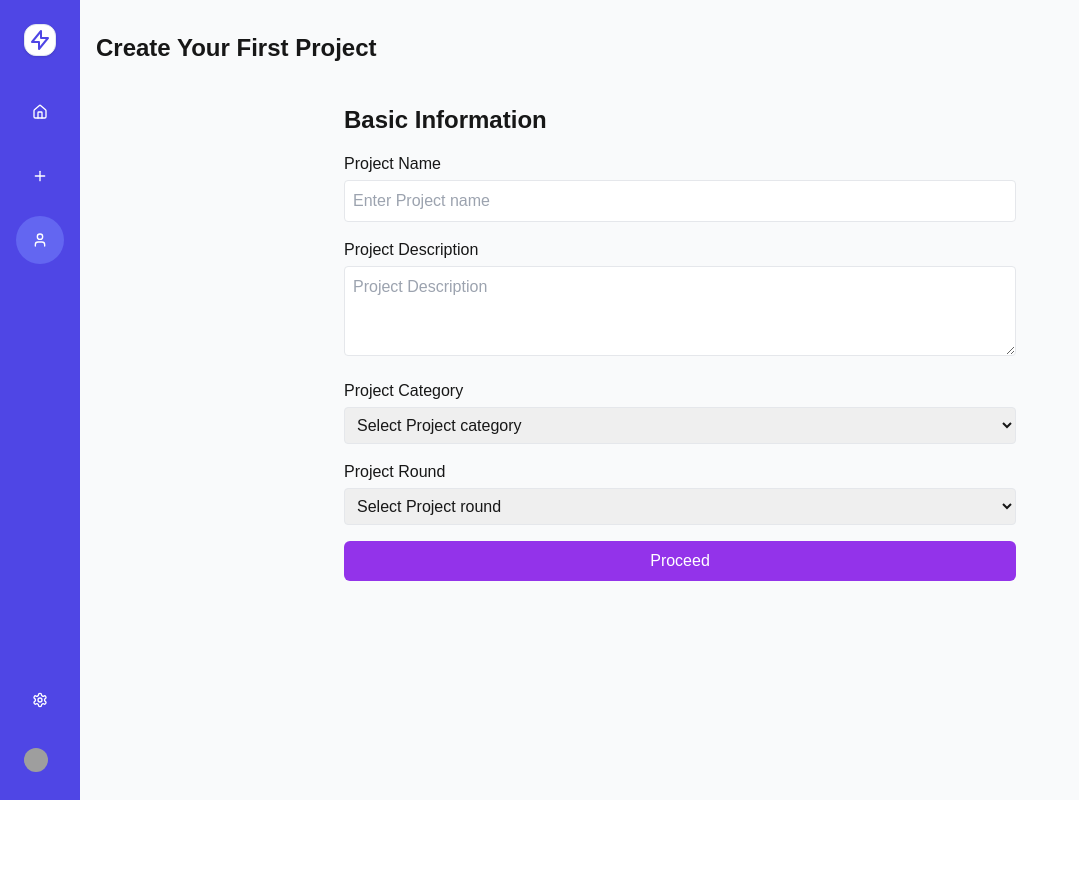
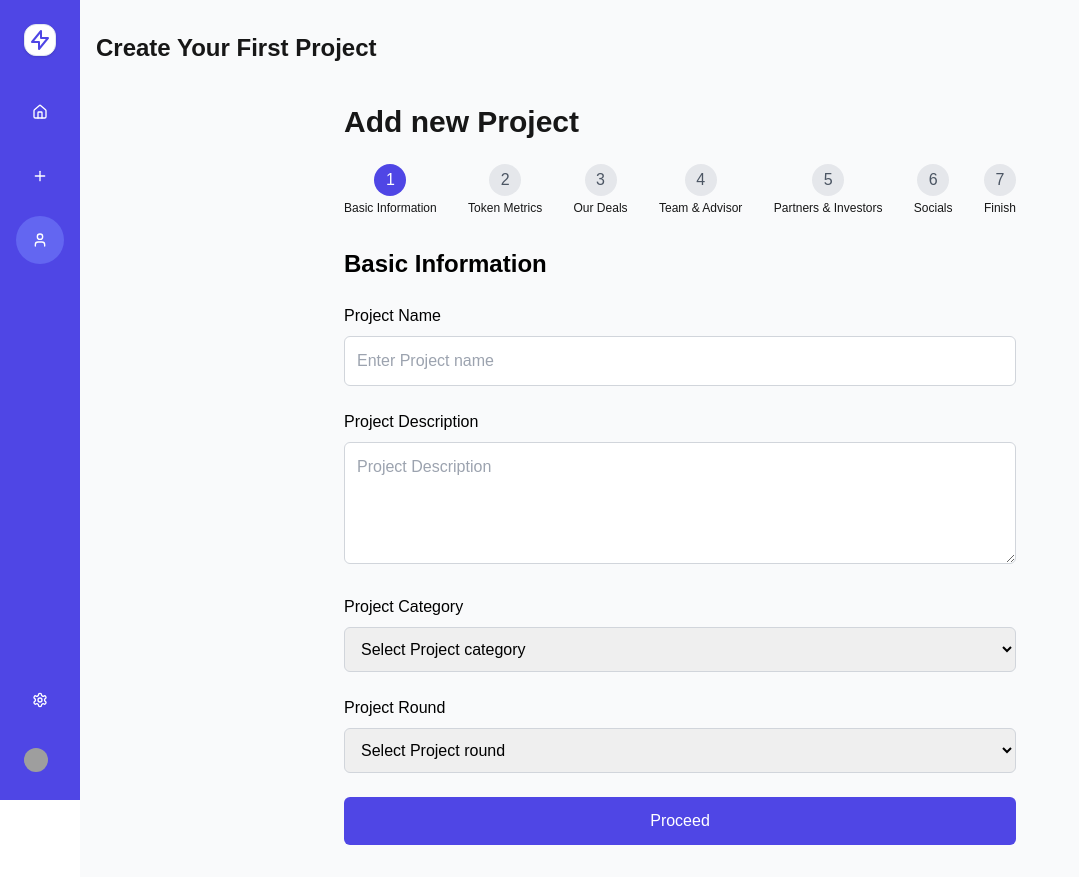
Before and after one commit to Zakiuddin53/vestify-vs, a Next.js app: page /vc/add-project in a window 1280 px wide. Shown: the whole page, without its empty margins (0-1079 px from the left). Before the commit the page ends 800 px from the top, so only its background shows below. Built offline with nearby package versions, Linux system fonts and the light colour scheme; grey boxes are pictures that could not be loaded.

Commit message:
integrated add project api and UI

```diff
--- a/src/components/projectComponents/BasicInformation.tsx
+++ b/src/components/projectComponents/BasicInformation.tsx
@@ -1,16 +1,14 @@
 "use client";
 
-import React, { useState, useEffect } from "react";
+import React, { useState } from "react";
 
 interface BasicInformationProps {
-  vcId: string;
   onComplete: (data: {
     info: {
       name: string;
       category: string;
       description: string;
       round: string;
-      vcId: string;
     };
   }) => void;
 }
@@ -20,13 +18,6 @@ const BasicInformation: React.FC<BasicInformationProps> = ({ onComplete }) => {
   const [description, setDescription] = useState("");
   const [category, setCategory] = useState("");
   const [round, setRound] = useState("");
-  const [vcId, setVcId] = useState("");
-
-  useEffect(() => {
-    // Access localStorage only on the client side
-    const storedVcId = localStorage.getItem("vcId") || "";
-    setVcId(storedVcId);
-  }, []);
 
   const handleSubmit = (e: React.FormEvent) => {
     e.preventDefault();
@@ -36,17 +27,19 @@ const BasicInformation: React.FC<BasicInformationProps> = ({ onComplete }) => {
         category,
         description,
         round,
-        vcId,
       },
     });
   };
 
   return (
-    <form onSubmit={handleSubmit} className="space-y-4">
-      <h2 className="text-2xl font-bold mb-4">Basic Information</h2>
+    <form onSubmit={handleSubmit} className="space-y-6">
+      <h2 className="text-2xl font-bold mb-6 text-black">Basic Information</h2>
 
       <div>
-        <label htmlFor="projectName" className="block mb-1">
+        <label
+          htmlFor="projectName"
+          className="block mb-2 font-medium text-black"
+        >
           Project Name
         </label>
         <input
@@ -55,13 +48,16 @@ const BasicInformation: React.FC<BasicInformationProps> = ({ onComplete }) => {
           value={name}
           onChange={(e) => setName(e.target.value)}
           placeholder="Enter Project name"
-          className="w-full p-2 border rounded"
+          className="w-full p-3 border border-gray-300 rounded-md"
           required
         />
       </div>
 
       <div>
-        <label htmlFor="projectDescription" className="block mb-1">
+        <label
+          htmlFor="projectDescription"
+          className="block mb-2 font-medium text-black"
+        >
           Project Description
         </label>
         <textarea
@@ -69,49 +65,61 @@ const BasicInformation: React.FC<BasicInformationProps> = ({ onComplete }) => {
           value={description}
           onChange={(e) => setDescription(e.target.value)}
           placeholder="Project Description"
-          className="w-full p-2 border rounded"
-          rows={3}
+          className="w-full p-3 border border-gray-300 rounded-md"
+          rows={4}
           required
         />
       </div>
 
       <div>
-        <label htmlFor="projectCategory" className="block mb-1">
+        <label
+          htmlFor="projectCategory"
+          className="block mb-2 font-medium text-black"
+        >
           Project Category
         </label>
         <select
           id="projectCategory"
           value={category}
           onChange={(e) => setCategory(e.target.value)}
-          className="w-full p-2 border rounded"
+          className="w-full p-3 border border-gray-300 rounded-md text-black"
           required
         >
           <option value="">Select Project category</option>
-          <option value="Crypto">Crypto</option>
-          {/* Add more categories as needed */}
+          <option value="DeFi">DeFi</option>
+          <option value="NFT">NFT</option>
+          <option value="GameFi">GameFi</option>
+          <option value="Infrastructure">Infrastructure</option>
         </select>
       </div>
 
       <div>
-        <label htmlFor="projectRound" className="block mb-1">
+        <label
+          htmlFor="projectRound"
+          className="block mb-2 font-medium text-black"
+        >
           Project Round
         </label>
         <select
           id="projectRound"
           value={round}
           onChange={(e) => setRound(e.target.value)}
-          className="w-full p-2 border rounded"
+          className="w-full p-3 border border-gray-300 rounded-md text-black"
           required
         >
           <option value="">Select Project round</option>
-          <option value="PRE_SEED">Pre-seed</option>
-          {/* Add more rounds as needed */}
+          <option value="PRE_SEED">Pre Seed</option>
+          <option value="SEED">Seed</option>
+          <option value="PRIVATE_1">Private 1</option>
+          <option value="PRIVATE_2">Private 2</option>
+          <option value="PRIVATE_3">Private 3</option>
+          <option value="PUBLIC">Public</option>
         </select>
       </div>
 
       <button
         type="submit"
-        className="w-full py-2 px-4 bg-purple-600 text-white rounded-md hover:bg-purple-700"
+        className="w-full py-3 px-4 bg-indigo-600 text-white rounded-md hover:bg-indigo-700"
       >
         Proceed
       </button>
--- a/src/components/projectComponents/OurDeals.tsx
+++ b/src/components/projectComponents/OurDeals.tsx
@@ -31,11 +31,11 @@ const OurDeals: React.FC<OurDealsProps> = ({ onComplete }) => {
   };
 
   return (
-    <form onSubmit={handleSubmit} className="space-y-4">
-      <h2 className="text-2xl font-bold mb-4">Our Deals</h2>
+    <form onSubmit={handleSubmit} className="space-y-6">
+      <h2 className="text-2xl font-bold mb-6 text-black">Our Deals</h2>
 
       <div>
-        <label htmlFor="minimum" className="block mb-1">
+        <label htmlFor="minimum" className="block mb-2 font-medium text-black">
           Minimum
         </label>
         <input
@@ -45,13 +45,13 @@ const OurDeals: React.FC<OurDealsProps> = ({ onComplete }) => {
           value={minimum}
           onChange={(e) => setMinimum(e.target.value)}
           placeholder="Enter Minimum"
-          className="w-full p-2 border rounded"
+          className="w-full p-3 border border-gray-300 rounded-md"
           required
         />
       </div>
 
       <div>
-        <label htmlFor="maximum" className="block mb-1">
+        <label htmlFor="maximum" className="block mb-2 font-medium text-black">
           Maximum
         </label>
         <input
@@ -61,20 +61,23 @@ const OurDeals: React.FC<OurDealsProps> = ({ onComplete }) => {
           value={maximum}
           onChange={(e) => setMaximum(e.target.value)}
           placeholder="Enter maximum"
-          className="w-full p-2 border rounded"
+          className="w-full p-3 border border-gray-300 rounded-md"
           required
         />
       </div>
 
       <div>
-        <label htmlFor="acceptedTokens" className="block mb-1">
+        <label
+          htmlFor="acceptedTokens"
+          className="block mb-2 font-medium text-black"
+        >
           Select tokens accepted
         </label>
         <select
           id="acceptedTokens"
           value={acceptedTokens}
           onChange={(e) => setAcceptedTokens(e.target.value)}
-          className="w-full p-2 border rounded"
+          className="w-full p-3 border border-gray-300 rounded-md"
           required
         >
           <option value="">Select token accepted</option>
@@ -86,7 +89,7 @@ const OurDeals: React.FC<OurDealsProps> = ({ onComplete }) => {
       </div>
 
       <div>
-        <label htmlFor="poolFee" className="block mb-1">
+        <label htmlFor="poolFee" className="block mb-2 font-medium text-black">
           Pool Fee
         </label>
         <input
@@ -96,14 +99,14 @@ const OurDeals: React.FC<OurDealsProps> = ({ onComplete }) => {
           value={poolFee}
           onChange={(e) => setPoolFee(e.target.value)}
           placeholder="Enter Pool fee"
-          className="w-full p-2 border rounded"
+          className="w-full p-3 border border-gray-300 rounded-md"
           required
         />
       </div>
 
       <button
         type="submit"
-        className="w-full py-2 px-4 bg-purple-600 text-white rounded-md hover:bg-purple-700"
+        className="w-full py-3 px-4 bg-indigo-600 text-white rounded-md hover:bg-indigo-700"
       >
         Proceed
       </button>
--- a/src/components/projectComponents/PartnersAndInvestors.tsx
+++ b/src/components/projectComponents/PartnersAndInvestors.tsx
@@ -66,13 +66,18 @@ const PartnersAndInvestors: React.FC<PartnersAndInvestorsProps> = ({
   };
 
   return (
-    <form onSubmit={handleSubmit} className="space-y-4">
-      <h2 className="text-2xl font-bold mb-4">Partners & Investors</h2>
+    <form onSubmit={handleSubmit} className="space-y-6">
+      <h2 className="text-2xl font-bold mb-6 text-black">
+        Partners & Investors
+      </h2>
 
       {partners.map((partner, index) => (
-        <div key={index} className="space-y-3 pb-4 border-b">
+        <div key={index} className="space-y-4 pb-6 border-b">
           <div>
-            <label htmlFor={`partnerName-${index}`} className="block mb-1">
+            <label
+              htmlFor={`partnerName-${index}`}
+              className="block mb-2 font-medium text-black"
+            >
               Partner name
             </label>
             <input
@@ -81,13 +86,16 @@ const PartnersAndInvestors: React.FC<PartnersAndInvestorsProps> = ({
               value={partner.name}
               onChange={(e) => handleNameChange(index, e.target.value)}
               placeholder="Enter partner name"
-              className="w-full p-2 border rounded"
+              className="w-full p-3 border border-gray-300 rounded-md"
               required
             />
           </div>
 
           <div>
-            <label htmlFor={`logoUpload-${index}`} className="block mb-1">
+            <label
+              htmlFor={`logoUpload-${index}`}
+              className="block mb-2 font-medium text-black"
+            >
               Partner Logo
             </label>
             <div className="flex items-center space-x-2">
@@ -131,14 +139,14 @@ const PartnersAndInvestors: React.FC<PartnersAndInvestorsProps> = ({
       <button
         type="button"
         onClick={addPartner}
-        className="text-purple-600 underline"
+        className="text-indigo-600 underline"
       >
         Add another partner
       </button>
 
       <button
         type="submit"
-        className="w-full py-2 px-4 bg-purple-600 text-white rounded-md hover:bg-purple-700"
+        className="w-full py-3 px-4 bg-indigo-600 text-white rounded-md hover:bg-indigo-700"
       >
         Proceed
       </button>
--- a/src/components/projectComponents/ProjectCreationForm.tsx
+++ b/src/components/projectComponents/ProjectCreationForm.tsx
@@ -1,5 +1,5 @@
 "use client";
-import React, { useState, useEffect } from "react";
+import React, { useState } from "react";
 import { useRouter } from "next/navigation";
 import BasicInformation from "./BasicInformation";
 import TokenMetrics from "./TokenMetrics";
@@ -8,14 +8,16 @@ import TeamAndAdvisors from "./TeamAndAdvisors";
 import PartnersAndInvestors from "./PartnersAndInvestors";
 import Socials from "./Socials";
 import { createProject, ProjectData } from "@/lib/api";
+import StepIndicator from "./StepIndicator";
 
 const ProjectCreationForm: React.FC = () => {
   const [step, setStep] = useState(1);
   const [isLoading, setIsLoading] = useState(false);
   const [error, setError] = useState<string | null>(null);
-  const [projectData, setProjectData] = useState<ProjectData>({
+  const [projectData, setProjectData] = useState<
+    Omit<ProjectData, "info"> & { info: Omit<ProjectData["info"], "vcId"> }
+  >({
     info: {
-      vcId: "",
       name: "",
       category: "",
       description: "",
@@ -41,18 +43,19 @@ const ProjectCreationForm: React.FC = () => {
   });
   const router = useRouter();
 
-  useEffect(() => {
-    const storedVcId = localStorage.getItem("vcId") || "";
-    setProjectData((prevData) => ({
-      ...prevData,
-      info: {
-        ...prevData.info,
-        vcId: storedVcId,
-      },
-    }));
-  }, []);
+  const steps = [
+    { name: "Basic Information", component: BasicInformation },
+    { name: "Token Metrics", component: TokenMetrics },
+    { name: "Our Deals", component: OurDeals },
+    { name: "Team & Advisor", component: TeamAndAdvisors },
+    { name: "Partners & Investors", component: PartnersAndInvestors },
+    { name: "Socials", component: Socials },
+    { name: "Finish", component: null },
+  ];
 
-  const handleStepComplete = (stepData: Partial<ProjectData>) => {
+  const CurrentStepComponent = steps[step - 1].component;
+
+  const handleStepComplete = (stepData: Partial<typeof projectData>) => {
     setProjectData((prev) => ({ ...prev, ...stepData }));
     setStep((prevStep) => prevStep + 1);
   };
@@ -62,7 +65,7 @@ const ProjectCreationForm: React.FC = () => {
     setError(null);
     try {
       await createProject(projectData);
-      router.push("/vc");
+      router.push("/vc/profile");
     } catch (error) {
       console.error("Project creation error:", error);
       setError(
@@ -75,63 +78,28 @@ const ProjectCreationForm: React.FC = () => {
 
   return (
     <div className="max-w-2xl mx-auto mt-10">
-      {step === 1 && (
-        <BasicInformation
-          vcId={projectData.info.vcId}
-          onComplete={(data) => handleStepComplete({ info: data.info })}
-        />
+      <h1 className="text-3xl font-bold mb-6">Add new Project</h1>
+      <div className="mb-8">
+        <StepIndicator currentStep={step} steps={steps} />
+      </div>
+      {CurrentStepComponent && (
+        <CurrentStepComponent onComplete={(data) => handleStepComplete(data)} />
       )}
-      {step === 2 && (
-        <TokenMetrics
-          onComplete={(data) =>
-            handleStepComplete({ tokenMetrics: data.tokenMetrics })
-          }
-        />
-      )}
-      {step === 3 && (
-        <OurDeals
-          onComplete={(data) => handleStepComplete({ deals: data.deals })}
-        />
-      )}
-      {step === 4 && (
-        <TeamAndAdvisors
-          onComplete={(data) =>
-            handleStepComplete({ teamAndAdvisors: data.teamAndAdvisors })
-          }
-        />
-      )}
-      {step === 5 && (
-        <PartnersAndInvestors
-          onComplete={(data) =>
-            handleStepComplete({
-              partnersAndInvestors: data.partnersAndInvestors,
-            })
-          }
-        />
-      )}
-      {step === 6 && (
-        <Socials
-          onComplete={(data) =>
-            handleStepComplete({ projectSocials: data.projectSocials })
-          }
-        />
-      )}
-
-      {step === 7 && (
-        <>
+      {step === steps.length && (
+        <div className="mt-6">
           {error && <p className="text-red-500 mb-4">{error}</p>}
           <button
             onClick={handleSubmit}
             disabled={isLoading}
-            className={`w-full py-2 px-4 bg-purple-600 text-white rounded-md ${
+            className={`w-full py-3 px-4 bg-indigo-600 text-white rounded-md ${
               isLoading
                 ? "opacity-50 cursor-not-allowed"
-                : "hover:bg-purple-700"
+                : "hover:bg-indigo-700"
             }`}
           >
             {isLoading ? "Creating Project..." : "Finish"}
           </button>
-        </>
+        </div>
       )}
     </div>
   );
--- /dev/null
+++ b/src/components/projectComponents/StepIndicator.tsx
@@ -0,0 +1,37 @@
+import React from "react";
+
+interface Step {
+  name: string;
+  component: React.ComponentType<any> | null;
+}
+
+interface StepIndicatorProps {
+  currentStep: number;
+  steps: Step[];
+}
+
+const StepIndicator: React.FC<StepIndicatorProps> = ({
+  currentStep,
+  steps,
+}) => {
+  return (
+    <div className="flex justify-between items-center">
+      {steps.map((step, index) => (
+        <div key={index} className="flex flex-col items-center">
+          <div
+            className={`w-8 h-8 rounded-full flex items-center justify-center ${
+              index + 1 <= currentStep
+                ? "bg-indigo-600 text-white"
+                : "bg-gray-200 text-gray-600"
+            }`}
+          >
+            {index + 1}
+          </div>
+          <span className="text-xs mt-1">{step.name}</span>
+        </div>
+      ))}
+    </div>
+  );
+};
+
+export default StepIndicator;
--- a/src/components/projectComponents/TeamAndAdvisors.tsx
+++ b/src/components/projectComponents/TeamAndAdvisors.tsx
@@ -44,13 +44,16 @@ const TeamAndAdvisors: React.FC<TeamAndAdvisorsProps> = ({ onComplete }) => {
   };
 
   return (
-    <form onSubmit={handleSubmit} className="space-y-4">
-      <h2 className="text-2xl font-bold mb-4">Team & Advisors</h2>
+    <form onSubmit={handleSubmit} className="space-y-6">
+      <h2 className="text-2xl font-bold mb-6 text-black">Team & Advisors</h2>
 
       {teamMembers.map((member, index) => (
-        <div key={index} className="space-y-3 pb-4 border-b">
+        <div key={index} className="space-y-4 pb-6 border-b">
           <div>
-            <label htmlFor={`name-${index}`} className="block mb-1">
+            <label
+              htmlFor={`name-${index}`}
+              className="block mb-2 font-medium text-black"
+            >
               Name
             </label>
             <input
@@ -59,13 +62,16 @@ const TeamAndAdvisors: React.FC<TeamAndAdvisorsProps> = ({ onComplete }) => {
               value={member.name}
               onChange={(e) => handleInputChange(index, "name", e.target.value)}
               placeholder="Enter name"
-              className="w-full p-2 border rounded"
+              className="w-full p-3 border border-gray-300 rounded-md"
               required
             />
           </div>
 
           <div>
-            <label htmlFor={`title-${index}`} className="block mb-1">
+            <label
+              htmlFor={`title-${index}`}
+              className="block mb-2 font-medium text-black"
+            >
               Title
             </label>
             <input
@@ -76,13 +82,16 @@ const TeamAndAdvisors: React.FC<TeamAndAdvisorsProps> = ({ onComplete }) => {
                 handleInputChange(index, "title", e.target.value)
               }
               placeholder="Enter title"
-              className="w-full p-2 border rounded"
+              className="w-full p-3 border border-gray-300 rounded-md"
               required
             />
           </div>
 
           <div>
-            <label htmlFor={`description-${index}`} className="block mb-1">
+            <label
+              htmlFor={`description-${index}`}
+              className="block mb-2 font-medium text-black"
+            >
               Brief Description
             </label>
             <textarea
@@ -92,7 +101,7 @@ const TeamAndAdvisors: React.FC<TeamAndAdvisorsProps> = ({ onComplete }) => {
                 handleInputChange(index, "description", e.target.value)
               }
               placeholder="Enter brief description"
-              className="w-full p-2 border rounded"
+              className="w-full p-3 border border-gray-300 rounded-md"
               rows={3}
               required
             />
@@ -103,14 +112,14 @@ const TeamAndAdvisors: React.FC<TeamAndAdvisorsProps> = ({ onComplete }) => {
       <button
         type="button"
         onClick={addTeamMember}
-        className="text-purple-600 underline"
+        className="text-indigo-600 underline"
       >
         Add another team member
       </button>
 
       <button
         type="submit"
-        className="w-full py-2 px-4 bg-purple-600 text-white rounded-md hover:bg-purple-700"
+        className="w-full py-3 px-4 bg-indigo-600 text-white rounded-md hover:bg-indigo-700"
       >
         Proceed
       </button>
--- a/src/components/projectComponents/TokenMetrics.tsx
+++ b/src/components/projectComponents/TokenMetrics.tsx
@@ -25,7 +25,7 @@ const TokenMetrics: React.FC<TokenMetricsProps> = ({ onComplete }) => {
   const formatDate = (dateString: string): string => {
     if (!dateString) return "";
     const date = new Date(dateString);
-    return date.toISOString(); // This will format the date as "2024-08-28T12:20:13.264Z"
+    return date.toISOString();
   };
 
   const handleSubmit = (e: React.FormEvent) => {
@@ -43,11 +43,14 @@ const TokenMetrics: React.FC<TokenMetricsProps> = ({ onComplete }) => {
   };
 
   return (
-    <form onSubmit={handleSubmit} className="space-y-4">
-      <h2 className="text-2xl font-bold">Token Metrics</h2>
+    <form onSubmit={handleSubmit} className="space-y-6">
+      <h2 className="text-2xl font-bold mb-6 text-black">Token Metrics</h2>
 
       <div>
-        <label htmlFor="allocation" className="block mb-1">
+        <label
+          htmlFor="allocation"
+          className="block mb-2 font-medium text-black"
+        >
           Allocation
         </label>
         <input
@@ -56,13 +59,13 @@ const TokenMetrics: React.FC<TokenMetricsProps> = ({ onComplete }) => {
           value={allocation}
           onChange={(e) => setAllocation(e.target.value)}
           placeholder="Enter Allocation"
-          className="w-full py-2 px-4 border rounded-md"
+          className="w-full p-3 border border-gray-300 rounded-md"
           required
         />
       </div>
 
       <div>
-        <label htmlFor="fdv" className="block mb-1">
+        <label htmlFor="fdv" className="block mb-2 font-medium text-black">
           FDV
         </label>
         <input
@@ -71,13 +74,13 @@ const TokenMetrics: React.FC<TokenMetricsProps> = ({ onComplete }) => {
           value={fdv}
           onChange={(e) => setFdv(e.target.value)}
           placeholder="Enter FDV"
-          className="w-full py-2 px-4 border rounded-md"
+          className="w-full p-3 border border-gray-300 rounded-md"
           required
         />
       </div>
 
       <div>
-        <label htmlFor="price" className="block mb-1">
+        <label htmlFor="price" className="block mb-2 font-medium text-black">
           Price
         </label>
         <input
@@ -86,13 +89,16 @@ const TokenMetrics: React.FC<TokenMetricsProps> = ({ onComplete }) => {
           value={price}
           onChange={(e) => setPrice(e.target.value)}
           placeholder="Enter price"
-          className="w-full py-2 px-4 border rounded-md"
+          className="w-full p-3 border border-gray-300 rounded-md"
           required
         />
       </div>
 
       <div>
-        <label htmlFor="tgeUnlock" className="block mb-1">
+        <label
+          htmlFor="tgeUnlock"
+          className="block mb-2 font-medium text-black"
+        >
           TGE Unlock
         </label>
         <input
@@ -101,13 +107,13 @@ const TokenMetrics: React.FC<TokenMetricsProps> = ({ onComplete }) => {
           value={tgeUnlock}
           onChange={(e) => setTgeUnlock(e.target.value)}
           placeholder="Enter TGE unlock"
-          className="w-full py-2 px-4 border rounded-md"
+          className="w-full p-3 border border-gray-300 rounded-md"
           required
         />
       </div>
 
       <div>
-        <label htmlFor="tge" className="block mb-1">
+        <label htmlFor="tge" className="block mb-2 font-medium text-black">
           TGE Date
         </label>
         <input
@@ -115,13 +121,13 @@ const TokenMetrics: React.FC<TokenMetricsProps> = ({ onComplete }) => {
           type="datetime-local"
           value={tge}
           onChange={(e) => setTge(e.target.value)}
-          className="w-full py-2 px-4 border rounded-md"
+          className="w-full p-3 border border-gray-300 rounded-md"
           required
         />
       </div>
 
       <div>
-        <label htmlFor="vesting" className="block mb-1">
+        <label htmlFor="vesting" className="block mb-2 font-medium text-black">
           Vesting Date
         </label>
         <input
@@ -129,14 +135,14 @@ const TokenMetrics: React.FC<TokenMetricsProps> = ({ onComplete }) => {
           type="datetime-local"
           value={vesting}
           onChange={(e) => setVesting(e.target.value)}
-          className="w-full py-2 px-4 border rounded-md"
+          className="w-full p-3 border border-gray-300 rounded-md"
           required
         />
       </div>
 
       <button
         type="submit"
-        className="w-full py-2 px-4 bg-purple-600 text-white rounded-md hover:bg-purple-700"
+        className="w-full py-3 px-4 bg-indigo-600 text-white rounded-md hover:bg-indigo-700"
       >
         Proceed
       </button>
```
Also changed, not shown: src/lib/api.ts (+19 -3 lines).
